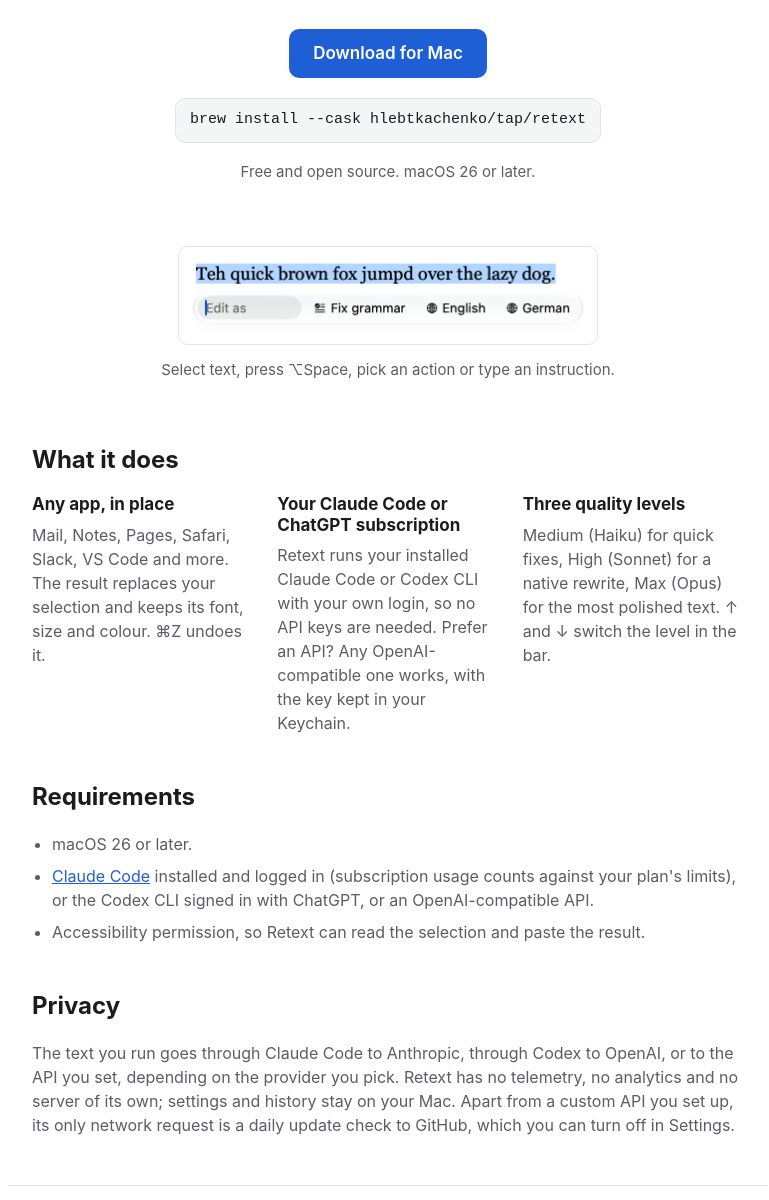
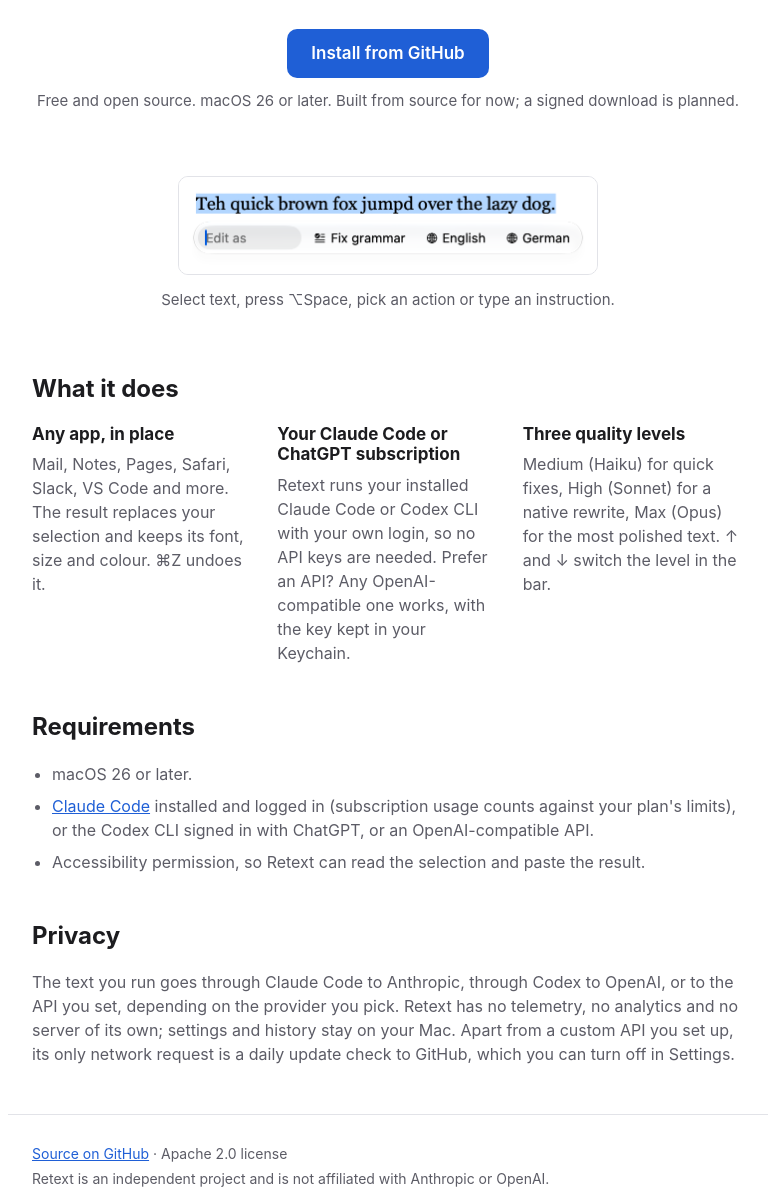
Before and after one commit to hlebtkachenko/retext, a plain HTML site: page docs/index.html in a window 1280 px wide. Shown: the part 300-1500 px from the top of the page, without its empty margins (252-1021 px from the left). Drawn offline with Linux system fonts and the light colour scheme.

Commit message:
docs: install from source until a signed release exists

```diff
--- a/docs/index.html
+++ b/docs/index.html
@@ -102,11 +102,8 @@
     <img class="icon" src="images/icon-240.png" alt="" width="112" height="112">
     <h1>Retext</h1>
     <p class="tagline">Fix, translate and rewrite text in any Mac app</p>
-    <a class="download" href="https://github.com/hlebtkachenko/retext/releases/latest">Download for Mac</a>
-    <div>
-      <div class="brew"><code>brew install --cask hlebtkachenko/tap/retext</code></div>
-    </div>
-    <p class="note">Free and open source. macOS 26 or later.</p>
+    <a class="download" href="https://github.com/hlebtkachenko/retext#install">Install from GitHub</a>
+    <p class="note">Free and open source. macOS 26 or later. Built from source for now; a signed download is planned.</p>
   </header>
 
   <figure class="shot">
@@ -148,7 +145,7 @@
 </main>
 <footer>
   <p><a href="https://github.com/hlebtkachenko/retext">Source on GitHub</a> · Apache 2.0 license</p>
-  <p>Retext is an independent project and is not affiliated with Anthropic.</p>
+  <p>Retext is an independent project and is not affiliated with Anthropic or OpenAI.</p>
 </footer>
 </body>
 </html>
```
Also changed, not shown: llms.txt, 4 other files.
